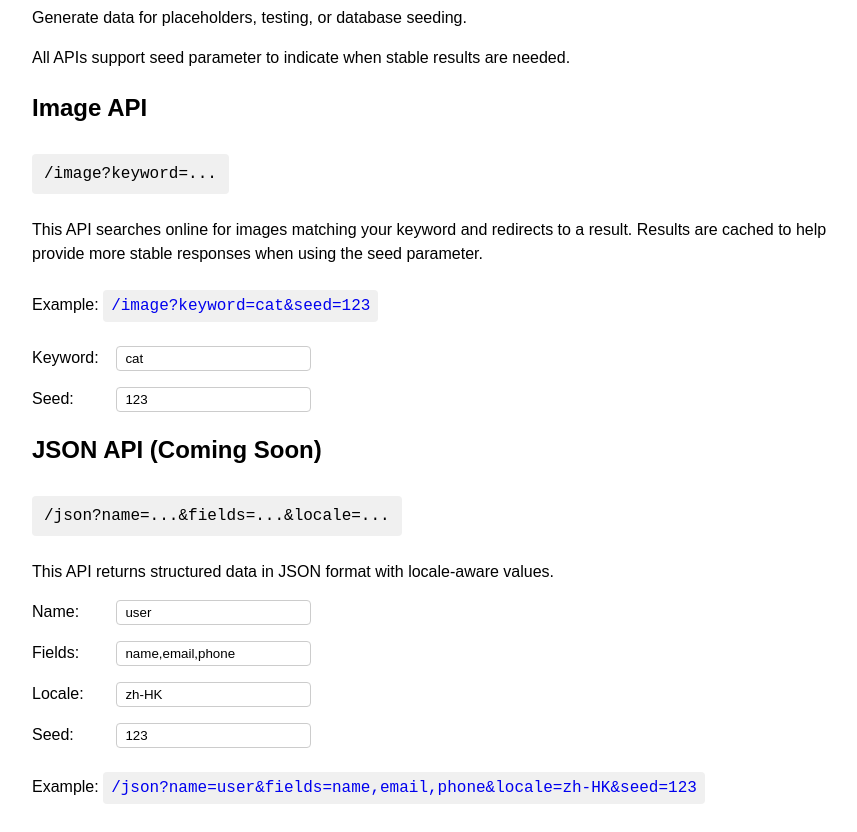
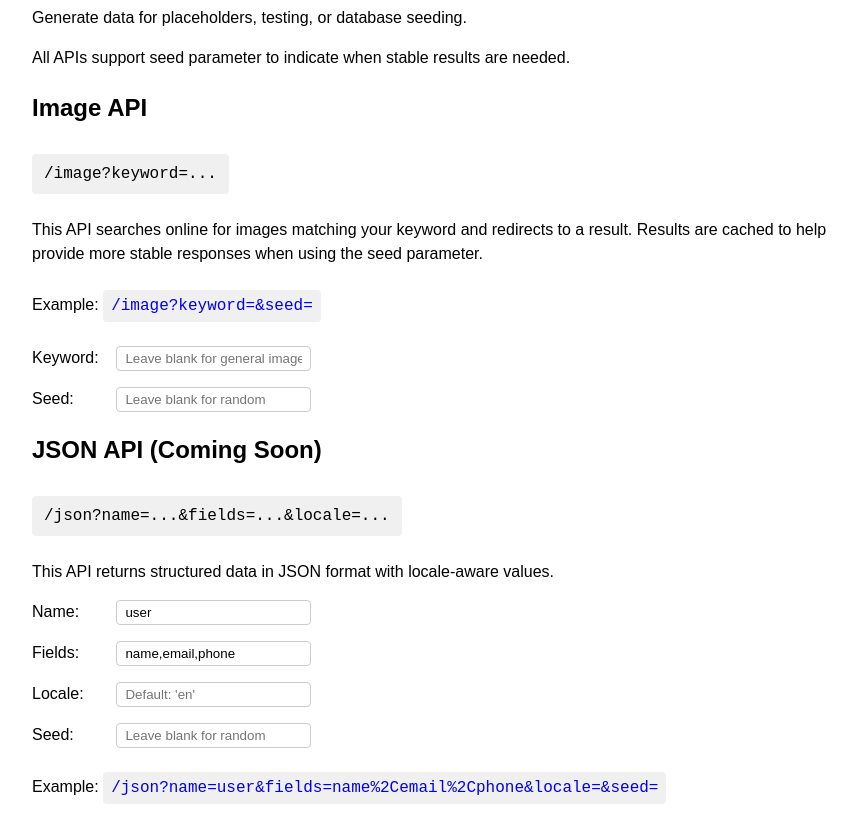
Before and after one commit to beenotung/sample, a website: page public/index.html in a window 1280 px wide. Shown: the part 105-937 px from the top of the page, without its empty margins (208-1065 px from the left). Drawn offline with Linux system fonts and the light colour scheme.

Commit message:
chore: update input fields with placeholders and clean up example links in index.html

```diff
--- a/public/index.html
+++ b/public/index.html
@@ -58,17 +58,23 @@
       </p>
       <div class="example">
         Example:
-        <a id="image-link" href="/image?keyword=cat&seed=123" target="_blank"
-          ><code id="image-code">/image?keyword=cat&seed=123</code></a
-        >
+        <a id="image-link" target="_blank"><code id="image-code"></code></a>
       </div>
       <div class="input-group">
         <label>Keyword:</label>
-        <input type="text" id="image-keyword" value="cat" />
+        <input
+          type="text"
+          id="image-keyword"
+          placeholder="Leave blank for general image"
+        />
       </div>
       <div class="input-group">
         <label>Seed:</label>
-        <input type="text" id="image-seed" value="123" />
+        <input
+          type="text"
+          id="image-seed"
+          placeholder="Leave blank for random"
+        />
       </div>
     </div>
 
@@ -89,22 +95,19 @@
       </div>
       <div class="input-group">
         <label>Locale:</label>
-        <input type="text" id="json-locale" value="zh-HK" />
+        <input
+          type="text"
+          id="json-locale"
+          placeholder="Default: 'en'"
+        />
       </div>
       <div class="input-group">
         <label>Seed:</label>
-        <input type="text" id="json-seed" value="123" />
+        <input type="text" id="json-seed" placeholder="Leave blank for random" />
       </div>
       <div class="example">
         Example:
-        <a
-          id="json-link"
-          href="/json?name=user&fields=name,email,phone&locale=zh-HK&seed=123"
-          target="_blank"
-        >
-          <code id="json-code"
-            >/json?name=user&fields=name,email,phone&locale=zh-HK&seed=123</code
-          >
+        <a id="json-link" target="_blank"><code id="json-code"></code></a>
         </a>
       </div>
     </div>
@@ -147,6 +150,10 @@
       ;['json-name', 'json-fields', 'json-locale', 'json-seed'].forEach(id => {
         document.getElementById(id).addEventListener('input', updateJsonUrl)
       })
+
+      // Update example links
+      updateImageUrl()
+      updateJsonUrl()
     </script>
   </body>
 </html>
```
